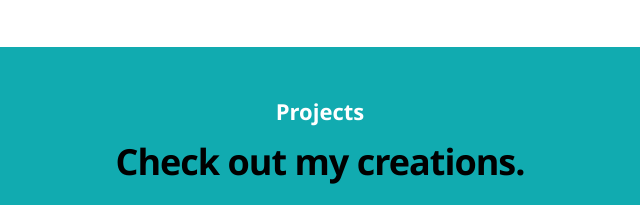
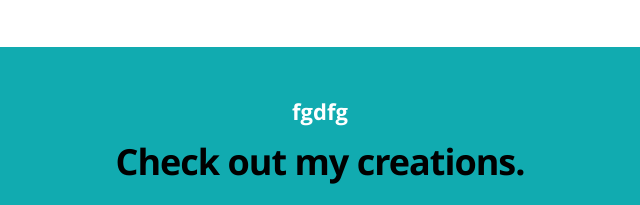
Before and after one commit to SowmiyaMeena/SowmiyaMeena.github.io, a plain HTML site: page index.html in a window 1280 px wide. Shown: the part 3295-3500 px from the top of the page, 320-960 px from the left. Drawn offline with nearby package versions, Linux system fonts and the light colour scheme.

Commit message:
Update index.html

```diff
--- a/index.html
+++ b/index.html
@@ -323,7 +323,7 @@
       <div class="row section-intro">
          <div class="col-twelve">
 
-            <h3>Projects</h3>
+            <h3>fgdfg</h3>
             <h1>Check out my creations.</h1>
 
          </div>
```
